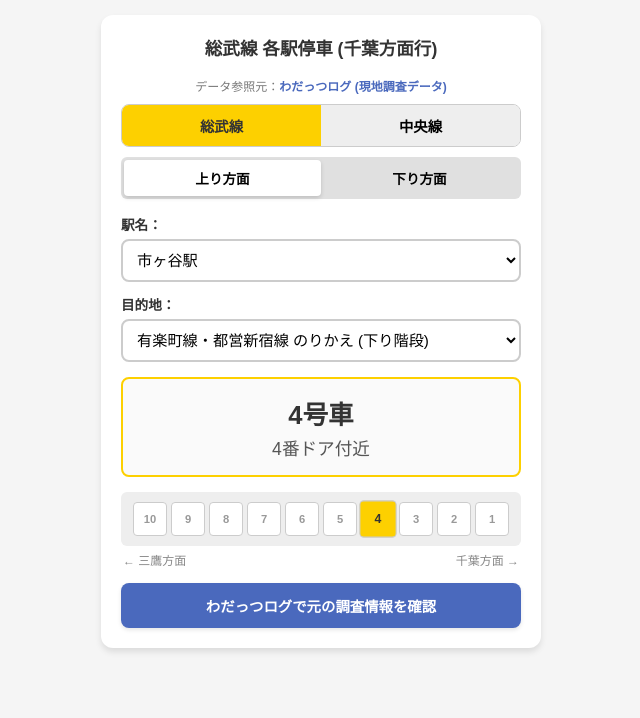
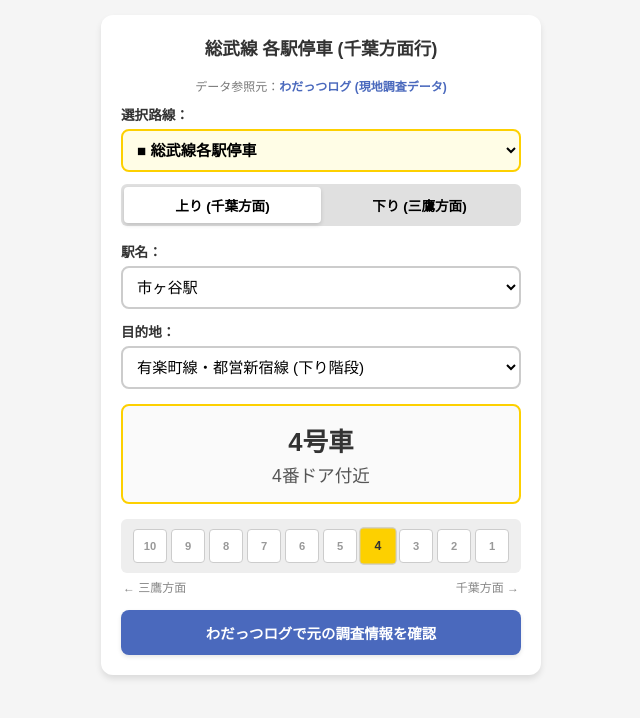
Before and after one commit to momoka-euph/train.navi, a plain HTML site: page index.html in a window 1280 px wide. Shown: the whole page, without its empty margins (319-959 px from the left). Drawn offline with Linux system fonts and the light colour scheme.

Commit message:
Update titles and styles for train navigation

```diff
--- a/index.html
+++ b/index.html
@@ -3,17 +3,15 @@
 <head>
     <meta charset="UTF-8">
     <meta name="viewport" content="width=device-width,initial-scale=1.0">
-    <title>中央・総武線 ドア位置ナビ pro</title>
+    <title>市ヶ谷・主要路線 ドア位置ナビ pro</title>
     <style>
-        :root { --sobu: #fdd000; --chuo: #f15a22; --dark: #333; --theme: #fdd000; }
+        :root { --theme: #fdd000; --dark: #333; }
         body { font-family: sans-serif; background: #f5f5f5; margin: 0; padding: 15px; color: var(--dark); }
         .container { max-width: 400px; margin: 0 auto; background: white; padding: 20px; border-radius: 12px; box-shadow: 0 4px 6px rgba(0,0,0,0.1); }
         h1 { font-size: 1.1rem; text-align: center; margin-top: 0; padding-bottom: 5px; }
         .accuracy-badge { text-align: center; font-size: 0.75rem; color: #777; margin-bottom: 10px; }
-        .tabs { display: flex; margin-bottom: 10px; border-radius: 8px; overflow: hidden; border: 1px solid #ccc; }
-        .tab-btn { flex: 1; padding: 10px; font-size: 0.9rem; font-weight: bold; border: none; background: #eee; cursor: pointer; }
-        .tab-btn.sobu-active { background: var(--sobu); color: var(--dark); }
-        .tab-btn.chuo-active { background: var(--chuo); color: white; }
+        .line-selector { margin-bottom: 12px; }
+        .line-selector select { border: 2px solid var(--theme); font-weight: bold; background: #fffde6; }
         .dir-tabs { display: flex; margin-bottom: 15px; background: #e0e0e0; border-radius: 6px; padding: 3px; }
         .dir-btn { flex: 1; padding: 8px; font-size: 0.85rem; font-weight: bold; border: none; background: transparent; border-radius: 4px; cursor: pointer; }
         .dir-btn.active { background: white; box-shadow: 0 2px 4px rgba(0,0,0,0.15); }
@@ -25,24 +23,33 @@
         .result-door { font-size: 1.1rem; margin-top: 4px; color: #555; }
         .train-visual { display: flex; flex-direction: row-reverse; justify-content: space-between; background: #eee; padding: 10px; border-radius: 6px; overflow-x: auto; }
         .car { flex: 1; min-width: 22px; height: 32px; background: #fff; border: 1px solid #ccc; margin: 0 2px; display: flex; align-items: center; justify-content: center; font-size: 0.7rem; font-weight: bold; color: #999; border-radius: 4px; }
-        .car.active { background: var(--theme); color: var(--dark); transform: scale(1.1); }
-        .chuo-theme .car.active { color: white; }
+        .car.active { background: var(--theme); color: white; transform: scale(1.1); font-weight: bold; }
+        .light-text .car.active { color: var(--dark); }
         .direction { display: flex; justify-content: space-between; font-size: 0.75rem; color: #888; margin-top: 5px; margin-bottom: 15px; padding: 0 2px; }
         .wadattsu-link { display: block; text-align: center; background: #4a69bd; color: white; text-decoration: none; padding: 12px; border-radius: 8px; font-size: 0.9rem; font-weight: bold; box-shadow: 0 2px 4px rgba(0,0,0,0.1); }
     </style>
 </head>
 <body>
 <div class="container" id="app-container">
-    <h1 id="app-title">中央・総武線 ドア位置ナビ</h1>
+    <h1 id="app-title">主要路線 ドア位置ナビ</h1>
     <div class="accuracy-badge">データ参照元：<span style="color:#4a69bd;font-weight:bold;">わだっつログ (現地調査データ)</span></div>
 
-    <div class="tabs">
-        <button class="tab-btn sobu-active" id="btn-sobu" onclick="switchLine('sobu')">総武線</button>
-        <button class="tab-btn" id="btn-chuo" onclick="switchLine('chuo')">中央線</button>
+    <div class="select-group line-selector">
+        <label for="line-select">選択路線：</label>
+        <select id="line-select" onchange="switchLine()">
+            <option value="sobu">■ 総武線各駅停車</option>
+            <option value="chuo">■ 中央線快速</option>
+            <option value="yamanote">■ 山手線</option>
+            <option value="keihin">■ 京浜東北線</option>
+            <option value="yurakucho">■ 東京メトロ有楽町線</option>
+            <option value="nanboku">■ 東京メトロ南北線</option>
+            <option value="shinjuku">■ 都営新宿線</option>
+        </select>
     </div>
+
     <div class="dir-tabs">
-        <button class="dir-btn active" id="btn-up" onclick="switchDir('up')">上り方面</button>
-        <button class="dir-btn" id="btn-down" onclick="switchDir('down')">下り方面</button>
+        <button class="dir-btn active" id="btn-up" onclick="switchDir('up')">A方面</button>
+        <button class="dir-btn" id="btn-down" onclick="switchDir('down')">B方面</button>
     </div>
     <div class="select-group">
         <label for="station-select">駅名：</label>
@@ -67,97 +74,79 @@
 
     <script>
     const stationData = {
-        sobu: {
-            color: '#fdd000',
-            maxCars: 10,
+        sobu: { color: '#fdd000', maxCars: 10, isLight: true, labelUp: '上り (千葉方面)', labelDown: '下り (三鷹方面)',
             up: { title: '総武線 各駅停車 (千葉方面行)', front: '千葉方面 →', back: '← 三鷹方面', stations: {
-                'ichigaya': { name: '市ヶ谷駅', facilities: {
-                    'yurakucho': { name: '有楽町線・都営新宿線 のりかえ (下り階段)', car: 4, door: '4番ドア' },
-                    'nanboku': { name: '南北線 のりかえ (下り階段奥)', car: 4, door: '3番ドア' },
-                    'stairs-up': { name: 'JR中央改札・地上出口 (上り階段)', car: 7, door: '3番ドア' },
-                    'elevator': { name: 'エレベーター', car: 8, door: '3番ドア' },
-                    'escalator-up': { name: '上りエスカレーター', car: 9, door: '3番ドア' }
-                }},
-                'yotsuya': { name: '四ツ谷駅', facilities: {
-                    'marunouchi': { name: '丸ノ内線 のりかえ階段 (前方)', car: 2, door: '2番ドア' },
-                    'nanboku': { name: '南北線 のりかえ階段 (後方)', car: 8, door: '3番ドア' },
-                    'elevator': { name: 'エレベーター', car: 5, door: '2番ドア' }
-                }},
-                'mitaka': { name: '三鷹駅 (当駅始発)', facilities: { 'stairs-center': { name: '中央改札口・出口階段', car: 5, door: '3番ドア' }, 'elevator-main': { name: 'エレベーター', car: 6, door: '1番ドア' } } }
+                'ichigaya': { name: '市ヶ谷駅', facilities: { 'yurakucho': { name: '有楽町線・都営新宿線 (下り階段)', car: 4, door: '4番ドア' }, 'nanboku': { name: '南北線 のりかえ (下り階段奥)', car: 4, door: '3番ドア' }, 'stairs-up': { name: 'JR中央改札 (上り階段)', car: 7, door: '3番ドア' }, 'elevator': { name: 'エレベーター', car: 8, door: '3番ドア' } }},
+                'mitaka': { name: '三鷹駅', facilities: { 'stairs-center': { name: '中央改札口・出口階段', car: 5, door: '3番ドア' } }}
             }},
             down: { title: '総武線 各駅停車 (三鷹方面行)', front: '三鷹方面 →', back: '← 千葉方面', stations: {
-                'ichigaya': { name: '市ヶ谷駅', facilities: {
-                    'subway-transfer': { name: '地下鉄各線 のりかえ口 (下り階段)', car: 7, door: '1番ドア' },
-                    'stairs-exit': { name: 'JR中央改札・地上出口 (上り階段)', car: 4, door: '2番ドア' },
-                    'elevator': { name: 'エレベーター', car: 3, door: '2番ドア' }
-                }},
-                'yotsuya': { name: '四ツ谷駅', facilities: {
-                    'subway-transfer': { name: '地下鉄各線 のりかえ階段 (前方)', car: 3, door: '3番ドア' },
-                    'stairs-exit': { name: 'JR改札口・出口方面 (後方)', car: 9, door: '2番ドア' }
-                }},
-                'mitaka': { name: '三鷹駅 (終点)', facilities: { 'stairs-exit': { name: '中央改札・出口階段', car: 5, door: '4番ドア' }, 'escalator-down': { name: 'エスカレーター', car: 4, door: '2番ドア' } } }
+                'ichigaya': { name: '市ヶ谷駅', facilities: { 'subway': { name: '地下鉄各線 のりかえ口 (下り階段)', car: 7, door: '1番ドア' }, 'stairs-exit': { name: 'JR中央改札 (上り階段)', car: 4, door: '2番ドア' } }}
             }}
         },
-        chuo: {
-            color: '#f15a22',
-            maxCars: 12,
+        chuo: { color: '#f15a22', maxCars: 12, isLight: false, labelUp: '上り (東京方面)', labelDown: '下り (高尾方面)',
             up: { title: '中央線 快速 (東京方面行)', front: '東京方面 →', back: '← 高尾方面', stations: {
-                'mitaka': { name: '三鷹駅', facilities: {
-                    'escalator-up': { name: '上りエスカレーター (5号車前方)', car: 5, door: '1番ドア' },
-                    'elevator-up': { name: 'エレベーター (6号車前方)', car: 6, door: '1番ドア' },
-                    'stairs-up1': { name: '上り階段 (6号車中方)', car: 6, door: '2番ドア' },
-                    'stairs-up2': { name: '上り階段 (8号車中方)', car: 8, door: '3番ドア' }
-                }},
-                'kokubunji': { name: '国分寺駅', facilities: {
-                    'stairs-main': { name: '中央改札・西武線乗換階段 (4号車)', car: 4, door: '3番ドア' },
-                    'stairs-tokyo': { name: '中央改札口階段 (8号車)', car: 8, door: '2番ドア' },
-                    'elevator': { name: 'エレベーター (5号車)', car: 5, door: '4番ドア' }
-                }},
-                'yotsuya': { name: '四ツ谷駅', facilities: {
-                    'red-gate': { name: '赤坂口・丸ノ内線のりかえ (1号車)', car: 1, door: '4番ドア' },
-                    'koji-gate': { name: '麹町口・南北線のりかえ (8号車)', car: 8, door: '3番ドア' },
-                    'elevator': { name: 'エレベーター (2号車)', car: 2, door: '3番ドア' }
-                }},
-                'shinjuku': { name: '新宿駅', facilities: {
-                    'south-gate': { name: '南口・東南口方面階段 (2号車)', car: 2, door: '4番ドア' },
-                    'center-gate': { name: '中央東口・中央西口方面階段 (6号車)', car: 6, door: '4番ドア' },
-                    'west-gate': { name: '東口・西口方面階段 (10号車)', car: 10, door: '4番ドア' }
-                }}
+                'mitaka': { name: '三鷹駅', facilities: { 'escalator-up': { name: '上りエスカレーター (5号車前方)', car: 5, door: '1番ドア' }, 'elevator-up': { name: 'エレベーター (6号車前方)', car: 6, door: '1番ドア' } }},
+                'kokubunji': { name: '国分寺駅', facilities: { 'stairs-main': { name: '中央改札・西武線乗換 (4号車)', car: 4, door: '3番ドア' } }}
             }},
             down: { title: '中央線 快速 (高尾方面行)', front: '高尾方面 →', back: '← 東京方面', stations: {
-                'shinjuku': { name: '新宿駅', facilities: {
-                    'west-gate-down': { name: '東口・西口・各線乗換 (1号車)', car: 1, door: '4番ドア' },
-                    'center-gate-down': { name: '中央東口・中央西口改札 (5号車)', car: 5, door: '4番ドア' },
-                    'south-gate-down': { name: '南口・東南口方面 (9号車)', car: 9, door: '4番ドア' }
-                }},
-                'yotsuya': { name: '四ツ谷駅', facilities: {
-                    'koji-down': { name: '麹町口・南北線のりかえ (5号車)', car: 5, door: '2番ドア' },
-                    'red-down': { name: '赤坂口・丸ノ内線のりかえ (12号車)', car: 12, door: '1番ドア' }
-                }},
-                'mitaka': { name: '三鷹駅', facilities: {
-                    'escalator-down': { name: 'エスカレーター (5号車前方)', car: 5, door: '1番ドア' },
-                    'elevator-down': { name: 'エレベーター (6号車前方)', car: 6, door: '1番ドア' },
-                    'stairs-down1': { name: '階段 (6号車中方)', car: 6, door: '2番ドア' },
-                    'stairs-down2': { name: '階段 (8号車中方)', car: 8, door: '3番ドア' }
-                }},
-                'kokubunji': { name: '国分寺駅', facilities: {
-                    'escalator-down1': { name: '西武線乗換エスカレーター (9号車後方)', car: 9, door: '1番ドア' },
-                    'elevator-down': { name: 'エレベーター (8号車中方)', car: 8, door: '2番ドア' },
-                    'escalator-down2': { name: 'エスカレーター (7号車中方)', car: 7, door: '2番ドア' },
-                    'stairs-down': { name: '改札口方面階段 (7号車後方)', car: 7, door: '1番ドア' },
-                    'escalator-down3': { name: 'エスカレーター (5号車中方)', car: 5, door: '2番ドア' }
-                }}
+                'kokubunji': { name: '国分寺駅', facilities: { 'escalator-down1': { name: '西武線乗換エスカレーター (9号車)', car: 9, door: '1番ドア' }, 'elevator-down': { name: 'エレベーター (8号車)', car: 8, door: '2番ドア' } }}
+            }}
+        },
+        yamanote: { color: '#80c241', maxCars: 11, isLight: true, labelUp: '内回り (品川方面)', labelDown: '外回り (上野方面)',
+            up: { title: '山手線 内回り (品川・渋谷方面)', front: '進行方向 →', back: '← 後方', stations: {
+                'shinjuku': { name: '新宿駅 (14番線)', facilities: { 'south-stairs': { name: '南口・東南口方面階段', car: 2, door: '2番ドア' } }}
+            }},
+            down: { title: '山手線 外回り (東京・上野方面)', front: '進行方向 →', back: '← 後方', stations: {
+                'shinjuku': { name: '新宿駅 (15番線)', facilities: { 'south-stairs': { name: '南口・東南口方面階段', car: 2, door: '4番ドア' } }}
+            }}
+        },
+        keihin: { color: '#00b2e3', maxCars: 10, isLight: false, labelUp: '北行 (大宮方面)', labelDown: '南行 (大船方面)',
+            up: { title: '京浜東北線 北行 (上野・大宮方面)', front: '大宮方面 →', back: '← 大船方面', stations: {
+                'tokyo': { name: '東京駅 (3番線)', facilities: { 'central-stairs': { name: '中央通路方面階段', car: 5, door: '2番ドア' } }}
+            }},
+            down: { title: '京浜東北線 南行 (品川・大船方面)', front: '大船方面 →', back: '← 大宮方面', stations: {
+                'tokyo': { name: '東京駅 (6番線)', facilities: { 'central-stairs': { name: '中央通路方面階段', car: 6, door: '3番ドア' } }}
+            }}
+        },
+        yurakucho: { color: '#c1a470', maxCars: 10, isLight: false, labelUp: '新木場方面', labelDown: '和光市方面',
+            up: { title: '有楽町線 (新木場方面行)', front: '新木場方面 →', back: '← 和光市方面', stations: {
+                'ichigaya': { name: '市ヶ谷駅', facilities: { 'sobu-transfer': { name: 'JR総武線 のりかえ階段', car: 7, door: '2番ドア' }, 'shinjuku-transfer': { name: '都営新宿線 のりかえ連絡通路', car: 1, door: '1番ドア' }, 'hachiman-gate': { name: '市ヶ谷八幡方面改札 (出口1〜4)', car: 10, door: '4番ドア' } }}
+            }},
+            down: { title: '有楽町線 (和光市方面行)', front: '和光市方面 →', back: '← 新木場方面', stations: {
+                'ichigaya': { name: '市ヶ谷駅', facilities: { 'sobu-transfer': { name: 'JR総武線 のりかえ階段', car: 4, door: '3番ドア' }, 'shinjuku-transfer': { name: '都営新宿線 のりかえ連絡通路', car: 10, door: '4番ドア' }, 'hachiman-gate': { name: '市ヶ谷八幡方面改札 (出口1〜4)', car: 1, door: '1番ドア' } }}
+            }}
+        },
+        nanboku: { color: '#00ac9a', maxCars: 6, isLight: false, labelUp: '赤羽岩淵方面', labelDown: '目黒方面',
+            up: { title: '南北線 (赤羽岩淵方面行)', front: '赤羽岩淵方面 →', back: '← 目黒方面', stations: {
+                'ichigaya': { name: '市ヶ谷駅', facilities: { 'sobu-transfer': { name: 'JR総武線 のりかえ専用改札連絡階段', car: 1, door: '1番ドア' }, 'yurakucho-transfer': { name: '有楽町線 のりかえ階段', car: 4, door: '2番ドア' }, 'idabashi-gate': { name: '市ヶ谷田町方面改札 (出口5〜7)', car: 6, door: '4番ドア' } }}
+            }},
+            down: { title: '南北線 (目黒方面行)', front: '目黒方面 →', back: '← 赤羽岩淵方面', stations: {
+                'ichigaya': { name: '市ヶ谷駅', facilities: { 'sobu-transfer': { name: 'JR総武線 のりかえ専用改札連絡階段', car: 6, door: '4番ドア' }, 'yurakucho-transfer': { name: '有楽町線 のりかえ階段', car: 3, door: '3番ドア' }, 'idabashi-gate': { name: '市ヶ谷田町方面改札 (出口5〜7)', car: 1, door: '1番ドア' } }}
+            }}
+        },
+        shinjuku: { color: '#6cbb5a', maxCars: 10, isLight: true, labelUp: '本八幡方面', labelDown: '新宿方面',
+            up: { title: '都営新宿線 (本八幡方面行)', front: '本八幡方面 →', back: '← 新宿方面', stations: {
+                'ichigaya': { name: '市ヶ谷駅', facilities: { 'yurakucho-transfer': { name: '有楽町線 のりかえ通路 (スロープ)', car: 1, door: '1番ドア' }, 'jr-transfer': { name: 'JR総武線 のりかえ階段 (地下改札経由)', car: 7, door: '4番ドア' }, 'kudan-gate': { name: '靖国神社・市ヶ谷駅前方面改札 (出口A1〜A4)', car: 10, door: '4番ドア' } }}
+            }},
+            down: { title: '都営新宿線 (新宿・高尾山口方面行)', front: '新宿方面 →', back: '← 本八幡方面', stations: {
+                'ichigaya': { name: '市ヶ谷駅', facilities: { 'yurakucho-transfer': { name: '有楽町線 のりかえ通路 (スロープ)', car: 10, door: '4番ドア' }, 'jr-transfer': { name: 'JR総武線 のりかえ階段 (地下改札経由)', car: 4, door: '1番ドア' }, 'kudan-gate': { name: '靖国神社・市ヶ谷駅前方面改札 (出口A1〜A4)', car: 1, door: '1番ドア' } }}
             }}
         }
     };
 
     let currentLine = 'sobu'; let currentDir = 'up';
 
-    function switchLine(line) {
-        currentLine = line;
-        const bS = document.getElementById('btn-sobu'); const bC = document.getElementById('btn-chuo'); const cnt = document.getElementById('app-container');
-        if (line === 'sobu') { bS.classList.add('sobu-active'); bC.classList.remove('chuo-active'); cnt.classList.remove('chuo-theme'); }
-        else { bS.classList.remove('sobu-active'); bC.classList.add('chuo-active'); cnt.classList.add('chuo-theme'); }
+    function switchLine() {
+        currentLine = document.getElementById('line-select').value;
+        const conf = stationData[currentLine];
+
+        document.documentElement.style.setProperty('--theme', conf.color);
+        const container = document.getElementById('app-container');
+        container.className = 'container' + (conf.isLight ? ' light-text' : '');
+
+        document.getElementById('btn-up').innerText = conf.labelUp;
+        document.getElementById('btn-down').innerText = conf.labelDown;
+
         updateLayout();
     }
 
@@ -170,11 +159,21 @@
 
     function updateLayout() {
         const d = stationData[currentLine][currentDir];
-        document.documentElement.style.setProperty('--theme', stationData[currentLine].color);
         document.getElementById('app-title').innerText = d.title;
-        document.getElementById('text-front').innerText = d.front; document.getElementById('text-back').innerText = d.back;
+        document.getElementById('text-front').innerText = d.front;
+        document.getElementById('text-back').innerText = d.back;
 
         const sS = document.getElementById('station-select'); sS.innerHTML = '';
+
+        if (!d || !d.stations || Object.keys(d.stations).length === 0) {
+            let o = document.createElement('option'); o.innerText = 'データ準備中'; sS.appendChild(o);
+            document.getElementById('facility-select').innerHTML = '';
+            document.getElementById('display-car').innerText = '-- 号車';
+            document.getElementById('display-door').innerText = '-- 番ドア';
+            document.getElementById('train-cars').innerHTML = '';
+            return;
+        }
+
         for (let k in d.stations) {
             let o = document.createElement('option'); o.value = k; o.innerText = d.stations[k].name; sS.appendChild(o);
         }
@@ -183,6 +182,8 @@
 
     function updateFacilities() {
         const sS = document.getElementById('station-select').value;
+        if (!sS || sS === 'データ準備中') return;
+
         const fS = document.getElementById('facility-select'); fS.innerHTML = '';
         const fList = stationData[currentLine][currentDir].stations[sS].facilities;
         for (let k in fList) {
@@ -192,9 +193,13 @@
     }
 
     function updateResult() {
-        const sS = document.getElementById('station-select').value; const fS = document.getElementById('facility-select').value;
+        const sS = document.getElementById('station-select').value;
+        const fS = document.getElementById('facility-select').value;
+        if (!sS || !fS || sS === 'データ準備中') return;
+
         const res = stationData[currentLine][currentDir].stations[sS].facilities[fS];
-        document.getElementById('display-car').innerText = `${res.car}号車`; document.getElementById('display-door').innerText = `${res.door}付近`;
+        document.getElementById('display-car').innerText = `${res.car}号車`;
+        document.getElementById('display-door').innerText = `${res.door}付近`;
 
         const tc = document.getElementById('train-cars'); tc.innerHTML = '';
         const maxCars = stationData[currentLine].maxCars;
@@ -204,7 +209,8 @@
             tc.appendChild(c);
         }
     }
-    window.onload = function() { switchLine('sobu'); };
+
+    window.onload = function() { switchLine(); };
 </script>
 </body>
 </html>
```
